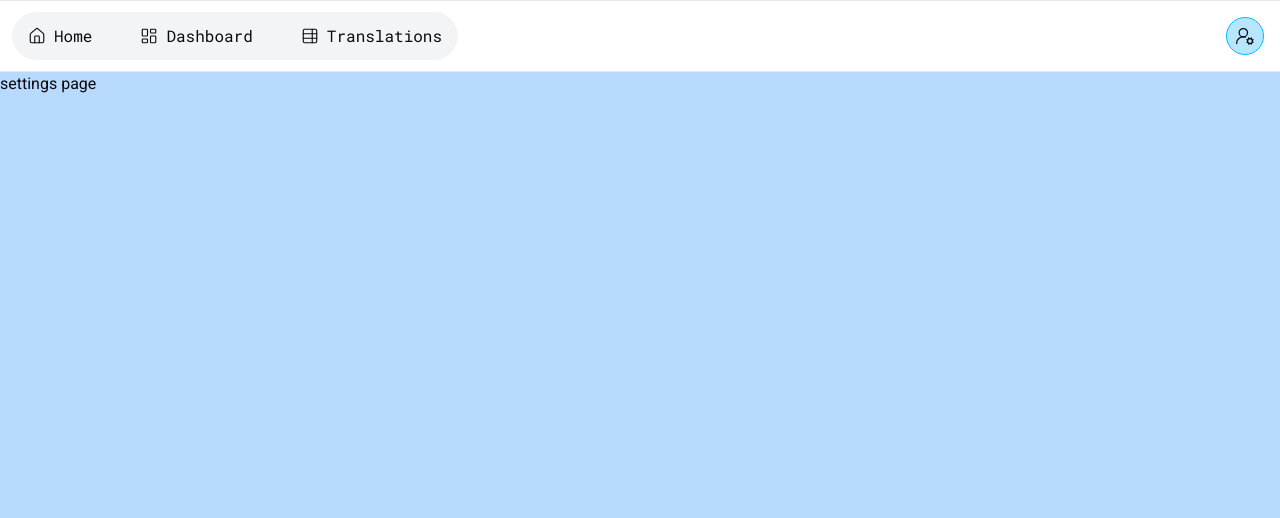
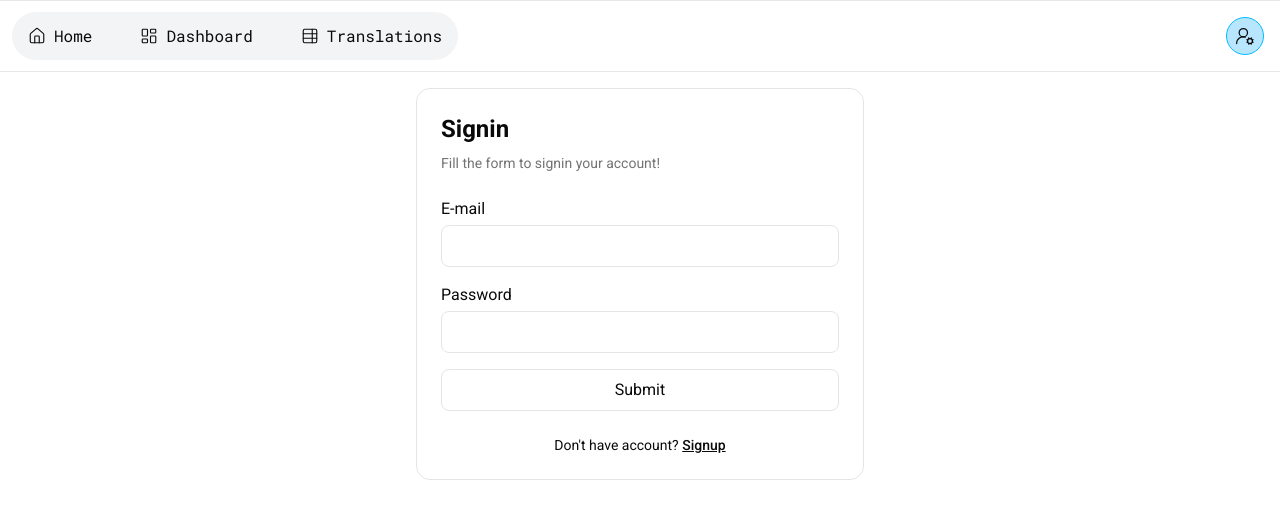
Before and after one commit to FerizSajaya/my-next-translator, a Next.js app: page /settings in a window 1280 px wide. Shown: the top 518 px of the page. Built offline with nearby package versions, Linux system fonts and the light colour scheme.

Commit message:
feat: Signin and Signup form added

```diff
--- a/package.json
+++ b/package.json
@@ -10,6 +10,7 @@
 	},
 	"dependencies": {
 		"@base-ui/react": "^1.8.0",
+		"@hookform/resolvers": "^5.9.1",
 		"@prisma/adapter-pg": "^7.10.0",
 		"@prisma/client": "^7.10.0",
 		"argon2": "^0.45.1",
@@ -21,8 +22,10 @@
 		"pg": "^8.23.0",
 		"react": "19.3.0",
 		"react-dom": "19.3.0",
+		"react-hook-form": "^7.89.0",
 		"shadcn": "^4.21.0",
-		"tw-animate-css": "^1.4.0"
+		"tw-animate-css": "^1.4.0",
+		"zod": "^4.6.5"
 	},
 	"devDependencies": {
 		"@tailwindcss/postcss": "^4.3.3",
--- a/src/app/api/test-db/route.ts
+++ /dev/null
@@ -1,22 +0,0 @@
-import { prisma } from "@/src/lib/prisma";
-
-export async function GET() {
-	try {
-		const users = await prisma.user.findMany();
-
-		return Response.json({
-			success: true,
-			users,
-		});
-	} catch (error) {
-		console.error("Database error:", error);
-
-		return Response.json(
-			{
-				success: false,
-				message: "Database connection failed",
-			},
-			{ status: 500 },
-		);
-	}
-}
--- a/src/app/settings/page.tsx
+++ b/src/app/settings/page.tsx
@@ -1,3 +1,9 @@
+import AuthForm from "@/src/components/auth/AuthForm";
+
 export default function SettingsPage() {
-	return <main className="flex flex-col flex-1 bg-blue-400/40">settings page</main>;
+	return (
+		<main className="flex flex-col flex-1 justify-start items-center size-full p-4">
+			<AuthForm />
+		</main>
+	);
 }
--- /dev/null
+++ b/src/components/auth/AuthForm.tsx
@@ -0,0 +1,14 @@
+"use client";
+
+import { useState } from "react";
+import { AuthMode } from "@/src/types/auth.interface";
+import SignInForm from "./SignInForm";
+import SignUpForm from "./SignUpForm";
+
+export default function AuthForm() {
+	const [mode, setMode] = useState<AuthMode>("signin");
+
+	if (mode === "signin") return <SignInForm onSwitch={() => setMode("signup")} />;
+
+	return <SignUpForm onSwitch={() => setMode("signin")} />;
+}
--- /dev/null
+++ b/src/components/auth/SignInForm.tsx
@@ -0,0 +1,59 @@
+"use client";
+
+import { useForm } from "react-hook-form";
+import { zodResolver } from "@hookform/resolvers/zod";
+import { signInSchema } from "@/src/lib/auth/validation";
+import { SignInFormProps, SignInInput } from "@/src/types/auth.interface";
+
+export default function SignInForm({ onSwitch }: SignInFormProps) {
+	const {
+		register,
+		handleSubmit,
+		formState: { errors, isSubmitting },
+	} = useForm<SignInInput>({
+		resolver: zodResolver(signInSchema),
+	});
+
+	const onSubmit = async (data: SignInInput) => {
+		console.log(data);
+	};
+
+	return (
+		<div className="w-full max-w-md space-y-6 rounded-xl border p-6">
+			<div>
+				<h1 className="text-2xl font-bold">Signin</h1>
+
+				<p className="mt-2 text-sm text-muted-foreground">Fill the form to signin your account!</p>
+			</div>
+
+			<form onSubmit={handleSubmit(onSubmit)} className="space-y-4">
+				<div>
+					<label htmlFor="email">E-mail</label>
+
+					<input id="email" type="email" {...register("email")} className="mt-1 w-full rounded-md border p-2" />
+
+					{errors.email && <p className="mt-1 text-sm text-red-500">{errors.email.message}</p>}
+				</div>
+
+				<div>
+					<label htmlFor="password">Password</label>
+
+					<input id="password" type="password" {...register("password")} className="mt-1 w-full rounded-md border p-2" />
+
+					{errors.password && <p className="mt-1 text-sm text-red-500">{errors.password.message}</p>}
+				</div>
+
+				<button type="submit" disabled={isSubmitting} className="w-full rounded-md border p-2">
+					{isSubmitting ? "Please wait..." : "Submit"}
+				</button>
+			</form>
+
+			<div className="text-center text-sm">
+				Don't have account? {" "}
+				<button type="button" onClick={onSwitch} className="font-medium underline">
+					Signup
+				</button>
+			</div>
+		</div>
+	);
+}
--- /dev/null
+++ b/src/components/auth/SignUpForm.tsx
@@ -0,0 +1,75 @@
+"use client";
+
+import { useForm } from "react-hook-form";
+import { zodResolver } from "@hookform/resolvers/zod";
+import { signUpSchema } from "@/src/lib/auth/validation";
+import { SignUpFormProps, SignUpInput } from "@/src/types/auth.interface";
+
+export default function SignUpForm({ onSwitch }: SignUpFormProps) {
+	const {
+		register,
+		handleSubmit,
+		formState: { errors, isSubmitting },
+	} = useForm<SignUpInput>({
+		resolver: zodResolver(signUpSchema),
+	});
+
+	const onSubmit = async (data: SignUpInput) => {
+		console.log(data);
+	};
+
+	return (
+		<div className="w-full max-w-md space-y-6 rounded-xl border p-6">
+			<div>
+				<h1 className="text-2xl font-bold">Signup</h1>
+
+				<p className="mt-2 text-sm text-muted-foreground">Fill the form to signup a new account!</p>
+			</div>
+
+			<form onSubmit={handleSubmit(onSubmit)} className="space-y-4">
+				<div>
+					<label htmlFor="name">Name</label>
+
+					<input id="name" {...register("name")} className="mt-1 w-full rounded-md border p-2" />
+
+					{errors.name && <p className="mt-1 text-sm text-red-500">{errors.name.message}</p>}
+				</div>
+
+				<div>
+					<label htmlFor="email">E-mail</label>
+
+					<input id="email" type="email" {...register("email")} className="mt-1 w-full rounded-md border p-2" />
+
+					{errors.email && <p className="mt-1 text-sm text-red-500">{errors.email.message}</p>}
+				</div>
+
+				<div>
+					<label htmlFor="password">Password</label>
+
+					<input id="password" type="password" {...register("password")} className="mt-1 w-full rounded-md border p-2" />
+
+					{errors.password && <p className="mt-1 text-sm text-red-500">{errors.password.message}</p>}
+				</div>
+
+				<div>
+					<label htmlFor="confirmPassword">Confirm password</label>
+
+					<input id="confirmPassword" type="password" {...register("confirmPassword")} className="mt-1 w-full rounded-md border p-2" />
+
+					{errors.confirmPassword && <p className="mt-1 text-sm text-red-500">{errors.confirmPassword.message}</p>}
+				</div>
+
+				<button type="submit" disabled={isSubmitting} className="w-full rounded-md border p-2">
+					{isSubmitting ? "Please wait..." : "Submit"}
+				</button>
+			</form>
+
+			<div className="text-center text-sm">
+				Already have account?{" "}
+				<button type="button" onClick={onSwitch} className="font-medium underline">
+					Signin
+				</button>
+			</div>
+		</div>
+	);
+}
--- /dev/null
+++ b/src/lib/auth/validation.ts
@@ -0,0 +1,22 @@
+import { z } from "zod";
+
+export const signInSchema = z.object({
+	email: z.email("ایمیل معتبر نیست").trim().toLowerCase(),
+
+	password: z.string().min(1, "رمز عبور الزامی است"),
+});
+
+export const signUpSchema = z
+	.object({
+		name: z.string().trim().min(2, "نام باید حداقل ۲ کاراکتر باشد").max(50, "نام نمی‌تواند بیشتر از ۵۰ کاراکتر باشد"),
+
+		email: z.email("ایمیل معتبر نیست").trim().toLowerCase(),
+
+		password: z.string().min(8, "رمز عبور باید حداقل ۸ کاراکتر باشد").max(100, "رمز عبور نمی‌تواند بیشتر از ۱۰۰ کاراکتر باشد"),
+
+		confirmPassword: z.string().min(1, "تکرار رمز عبور الزامی است"),
+	})
+	.refine((data) => data.password === data.confirmPassword, {
+		path: ["confirmPassword"],
+		message: "تکرار رمز عبور با رمز عبور یکسان نیست",
+	});
```
Also changed, not shown: src/types/auth.interface.ts (added, +16 -0 lines), 1 other file (tests, documents, lock files or other folders).
